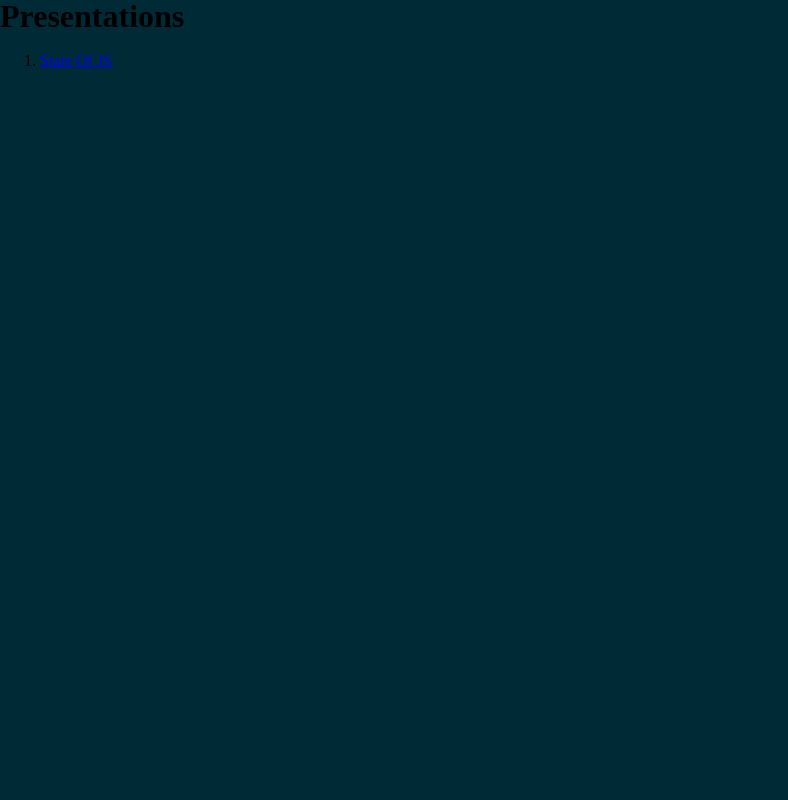
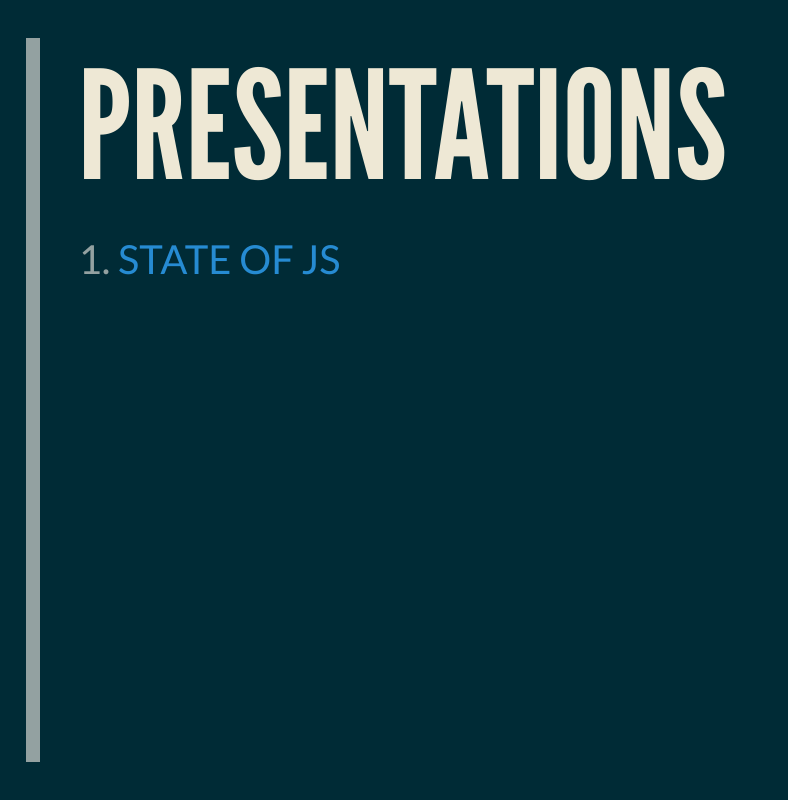
Before and after one commit to gatsbimantico/presentations, a plain HTML site: page index.html in a window 1280 px wide. Shown: the whole page, without its empty margins (0-788 px from the left). Drawn offline with Linux system fonts and the light colour scheme.

Commit message:
Update index

```diff
--- a/index.html
+++ b/index.html
@@ -4,11 +4,29 @@
     <link rel="stylesheet" href="css/reveal.css">
     <link rel="stylesheet" href="css/theme/moon.css">
     <link rel="stylesheet" href="lib/css/zenburn.css">
+    <style>
+      .reveal {
+        box-sizing: border-box;
+        padding: 3vw 2vw;
+      }
+      .reveal > .index {
+        border-left: 14px solid;
+        box-sizing: border-box;
+        padding: 0 3vw;
+        height: 100%;
+        overflow: auto;
+      }
+      ol {
+        text-transform: uppercase;
+      }
+    </style>
   </head>
   <body>
+    <div class="reveal"><div class="index"><section>
     <h1>Presentations</h1>
       <ol>
-        <li><a href="viewer/#state-of-js">State Of JS</a></li>
+        <li><a href="viewer.html#state-of-js">State Of JS</a></li>
       </ol>
+</section></div></div>
   </body>
 </html>
```
